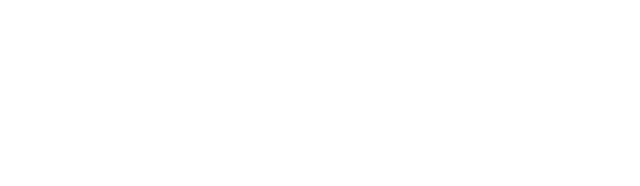
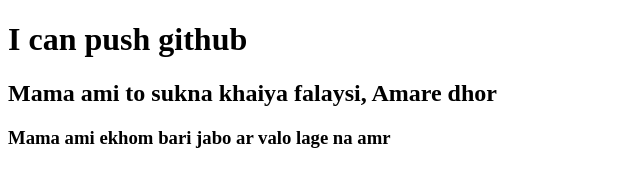
Before and after one commit to rahmatullahnuhu/my-frist-repo, a plain HTML site: page index.html in a window 1280 px wide. Shown: the whole page, without its empty margins (0-640 px from the left). Drawn offline with Linux system fonts and the light colour scheme.

Commit message:
added header

```diff
--- a/index.html
+++ b/index.html
@@ -7,6 +7,8 @@
     <title>My First Repo</title>
 </head>
 <body>
-
+  <h1>I can push github</h1>
+  <h2>Mama ami to sukna khaiya falaysi, Amare dhor</h2>
+  <h3>Mama ami ekhom bari jabo ar valo lage na amr</h3>
 </body>
 </html>
```
